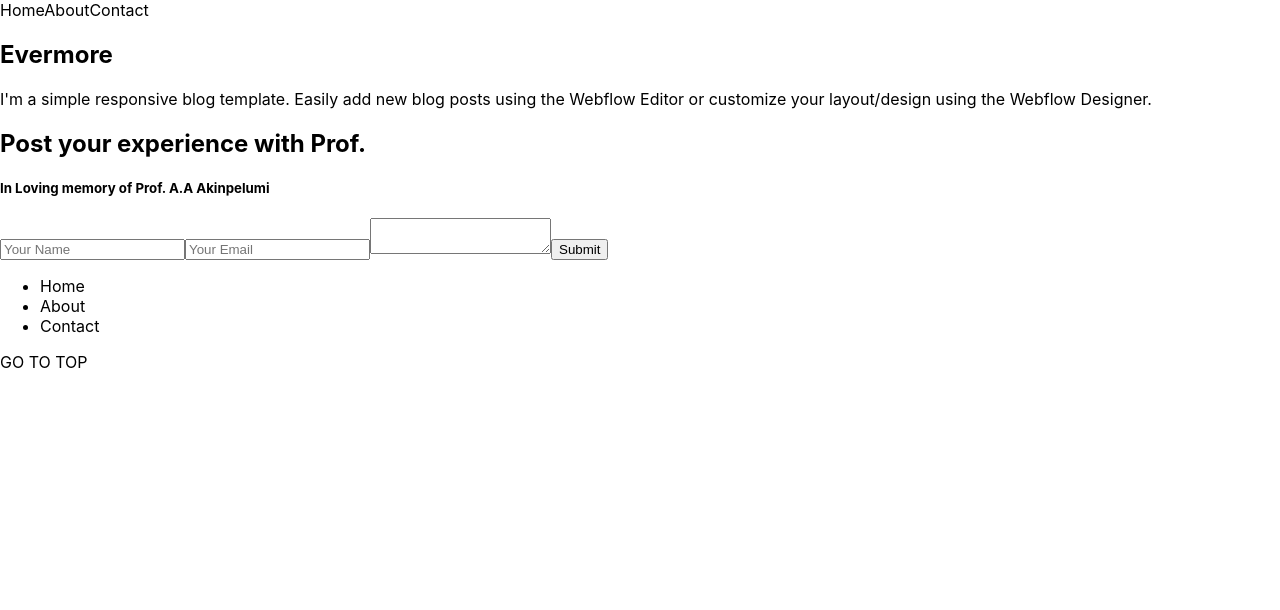
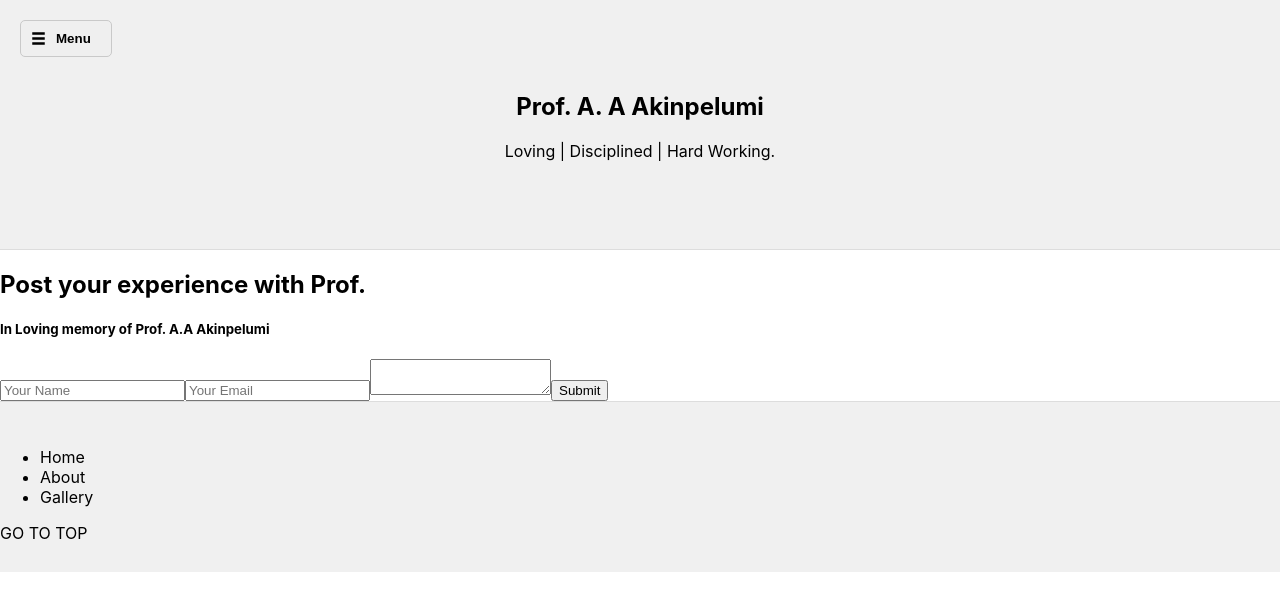
Before and after one commit to BisiDavi/tribute, a Next.js app: page /post in a window 1280 px wide. Shown: the top 610 px of the page. Built offline with nearby package versions, Linux system fonts and the light colour scheme.

Commit message:
components styled

```diff
--- a/components/footer.tsx
+++ b/components/footer.tsx
@@ -3,6 +3,7 @@ import menus from "@json/menu.json";
 
 export default function Footer() {
   return (
+    <>
       <footer>
         <ul>
           {menus.map((menu, index) => (
@@ -15,5 +16,16 @@ export default function Footer() {
         </ul>
         <div className="toTop">GO TO TOP</div>
       </footer>
+      <style jsx>
+        {`
+          footer {
+            padding-top: 29px;
+            padding-bottom: 29px;
+            border-top: 1px solid #ddd;
+            background-color: #f0f0f0;
+          }
+        `}
+      </style>
+    </>
   );
 }
--- a/components/header.tsx
+++ b/components/header.tsx
@@ -1,24 +1,73 @@
+import Image from "next/image";
 import Link from "next/link";
 import menus from "@json/menu.json";
+import { useState } from "react";
 
 export default function Header() {
+  const [showMenu, setShowMenu] = useState(false);
   return (
-    <header>
+    <>
+      <header className="header">
+        <button onClick={() => setShowMenu(!showMenu)}>
+          <Image src="/hamburger.svg" alt="hamburger" height={15} width={15} />{" "}
+          <b>Menu</b>
+        </button>
+        {showMenu && (
           <nav>
             {menus.map((menu, index) => (
-          <Link href={menu.link} passHref>
-            <a key={index}>{menu.name}</a>
+              <Link key={index} href={menu.link} passHref>
+                <a>{menu.name}</a>
               </Link>
             ))}
           </nav>
+        )}
         <section className="hero">
-        <h1>Evermore</h1>
-        <p>
-          I'm a simple responsive blog template. Easily add new blog posts using
-          the Webflow Editor or customize your layout/design using the Webflow
-          Designer.
-        </p>
+          <h1>Prof. A. A Akinpelumi</h1>
+          <p>Loving | Disciplined | Hard Working.</p>
         </section>
       </header>
+      <style jsx>
+        {`
+          header.header {
+            position: relative;
+            display: flex;
+            background-color: #f0f0f0;
+            text-align: center;
+            flex-direction: column;
+            align-items: center;
+            justify-content: center;
+            height: 250px;
+            border-bottom: 1px solid #ddd;
+            text-align: center;
+          }
+          nav {
+            display: flex;
+            align-items: center;
+          }
+          nav a {
+            margin: 0px 20px;
+          }
+          .header button {
+            position: absolute;
+            left: 20px;
+            top: 20px;
+            display: flex;
+            align-items: center;
+            justify-content: center;
+            padding: 10px;
+            border-radius: 5px;
+            border: 1px solid #c9c9c9;
+            -webkit-transition: background-color 200ms ease;
+            transition: background-color 200ms ease;
+          }
+          button b {
+            margin: 0px 10px;
+          }
+          .header button:hover {
+            background-color: rgba(0, 0, 0, 0.06);
+          }
+        `}
+      </style>
+    </>
   );
 }
--- a/json/menu.json
+++ b/json/menu.json
@@ -8,7 +8,7 @@
     "link": "/about"
   },
   {
-    "name": "Contact",
-    "link": "/contact"
+    "name": "Gallery",
+    "link": "/gallery"
   }
 ]
--- a/pages/about.tsx
+++ b/pages/about.tsx
@@ -10,7 +10,7 @@ export default function About() {
           <p></p>
         </div>
         <div className="image">
-          <Image src="" alt="Prof A.A Akinpelumi" />
+          {/* <Image src="" alt="Prof A.A Akinpelumi" /> */}
           <h6>Prof A.A AkinPelumi</h6>
           <p></p>
         </div>
```
Also changed, not shown: public/hamburger.svg (added). Lines whose indentation alone changed are shown as unchanged.
